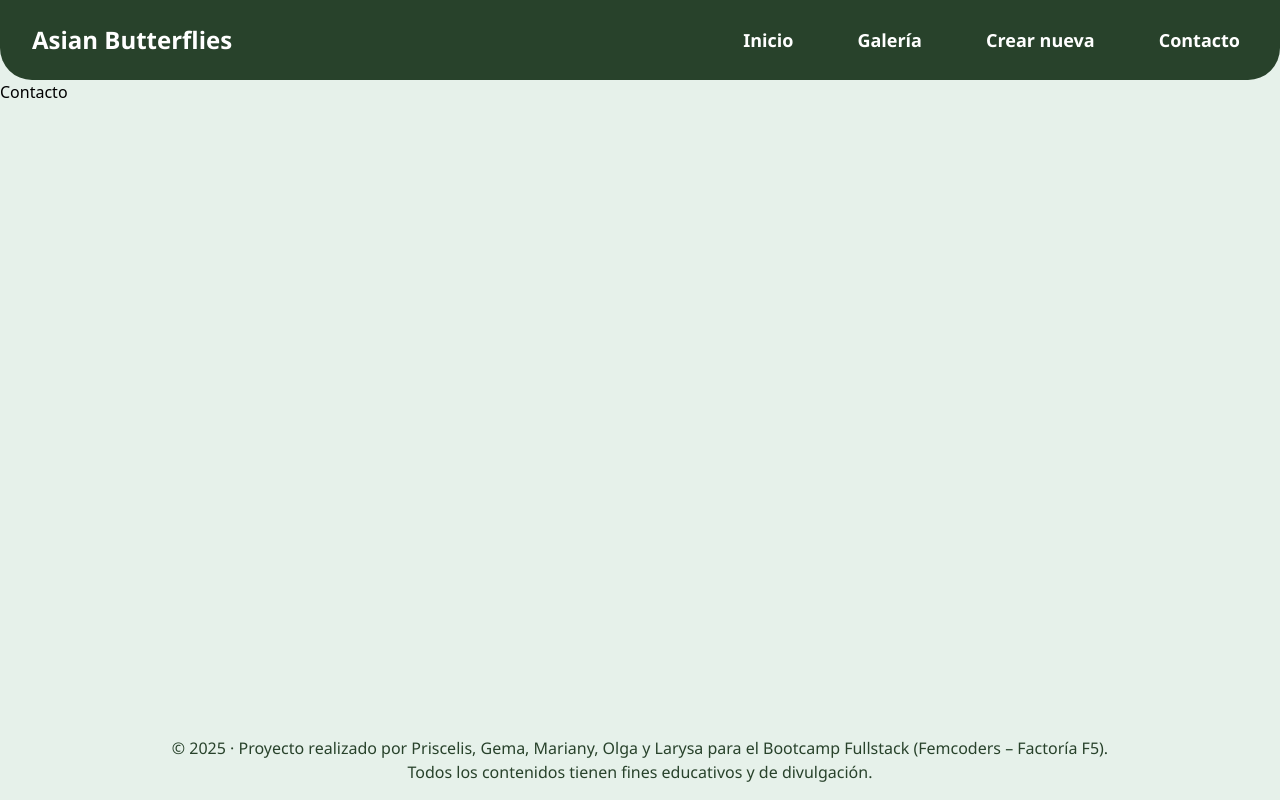
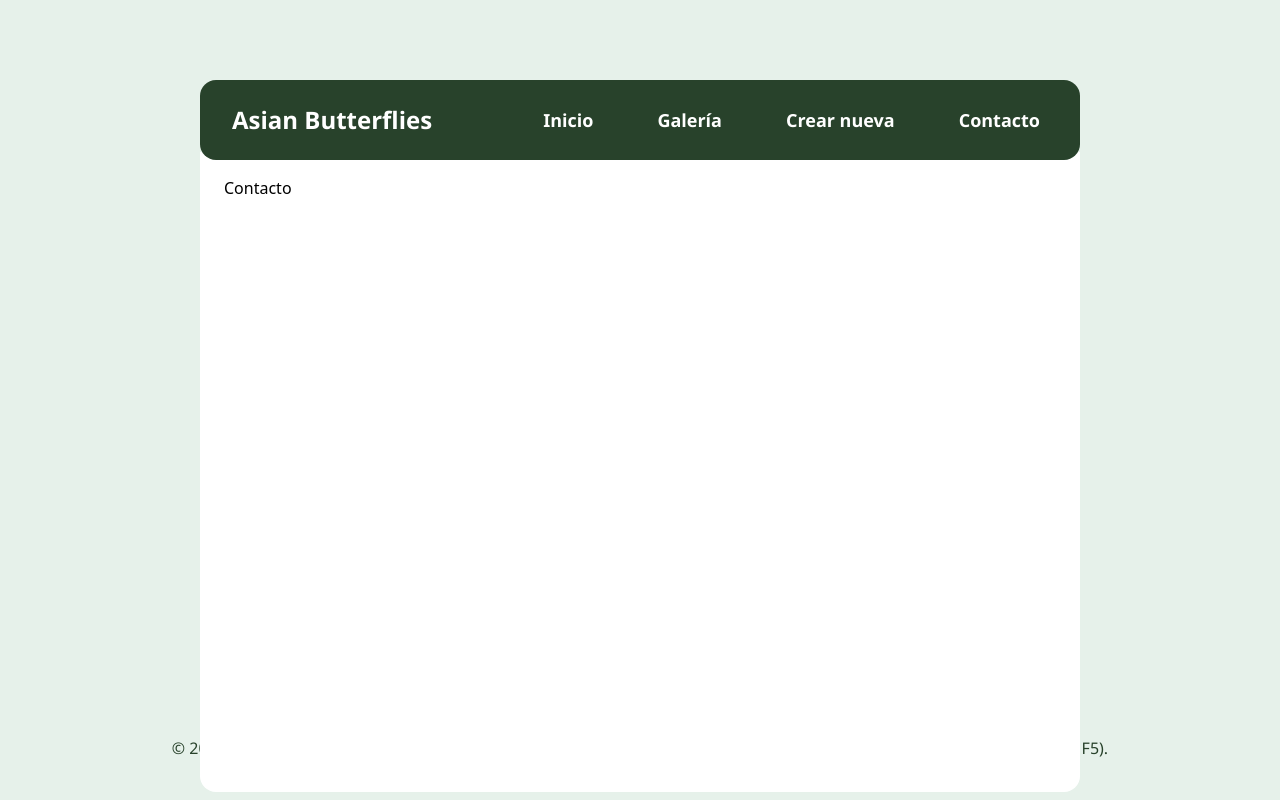
Before and after one commit to Proyecto-Asia/asian-butterflies, a React (Vite) app: page /contact in a window 1280 px wide. Built offline with nearby package versions, Linux system fonts and the light colour scheme.

Commit message:
style: adjust navbar layout (#9)

```diff
--- a/src/components/NavBar.jsx
+++ b/src/components/NavBar.jsx
@@ -6,10 +6,10 @@ function NavBar() {
     return (
         <>
             <nav
-                className={`bg-mint-green-700 text-white font-segoe p-6 pl-2 flex flex-row justify-between items-center font-bold
-                ${isOpen ? "rounded-b-none" : "rounded-b-4xl"} md:rounded-b-4xl`}>
-                <h1 className=" ps-6 text-2xl">Asian Butterflies</h1>
-                <button className="md:hidden text-2xl px-4 py-2 hover:bg-mint-green-800 rounded-xl" onClick={() => setIsOpen(!isOpen)}>{isOpen ? (
+                className={`relative z-20 bg-mint-green-700 text-white font-segoe p-6 pl-2 flex flex-row justify-between items-center font-bold mx-6 xl:mx-50 rounded-2xl
+                ${isOpen ? "rounded-b-none" : "rounded-2xl"} md:rounded-2xl`}>
+                <Link to="/" className=" ps-6 text-2xl">Asian Butterflies</Link>
+                <button className="md:hidden text-2xl px-4 py-2 hover:bg-mint-green-800 rounded-xl cursor-pointer" onClick={() => setIsOpen(!isOpen)}>{isOpen ? (
                     <svg
                         xmlns="http://www.w3.org/2000/svg"
                         height="24px"
@@ -35,7 +35,7 @@ function NavBar() {
                 </ul>
             </nav>
             {isOpen && (
-                <ul className="md:hidden absolute top-22 left-0 right-0 flex flex-col text-lg z-50 bg-mint-green-700 text-white font-segoe font-bold rounded-b-4xl pt-4 pb-4">
+                <ul className="md:hidden mx-6 absolute top-22 left-0 right-0 flex flex-col text-lg z-50 bg-mint-green-700 text-white font-segoe font-bold rounded-2xl pt-4 pb-4">
                     <li><Link to="/" onClick={() => setIsOpen(false)} className="active:bg-mint-green-800 hover:bg-mint-green-800 block w-full text-center px-4 py-2 rounded-4xl">Inicio</Link></li>
                     <li><Link to="/ButterflyGrid" onClick={() => setIsOpen(false)} className="active:bg-mint-green-800 hover:bg-mint-green-800 block w-full text-center px-4 py-2 rounded-4xl">Galería</Link></li>
                     <li><Link to="/newbutterfly" onClick={() => setIsOpen(false)} className="active:bg-mint-green-800 hover:bg-mint-green-800 block w-full text-center px-4 py-2 rounded-4xl">Crear nueva</Link></li>
--- a/src/layout/Layout.jsx
+++ b/src/layout/Layout.jsx
@@ -7,13 +7,11 @@ const Layout = () => {
   return (
 
     <>
-      <body className="bg-mint-green-0 min-h-full" >
-        <NavBar />
-
+      <NavBar />
+      <main className="-mt-2 relative z-10 bg-white p-6 mx-6 xl:p-6 rounded-b-2xl xl:mx-50 min-h-[80vh]" >
         <Outlet />
-        <FooterBar />
-      </body>
-
+      </main>
+      <FooterBar />
     </>
   )
 }
```
